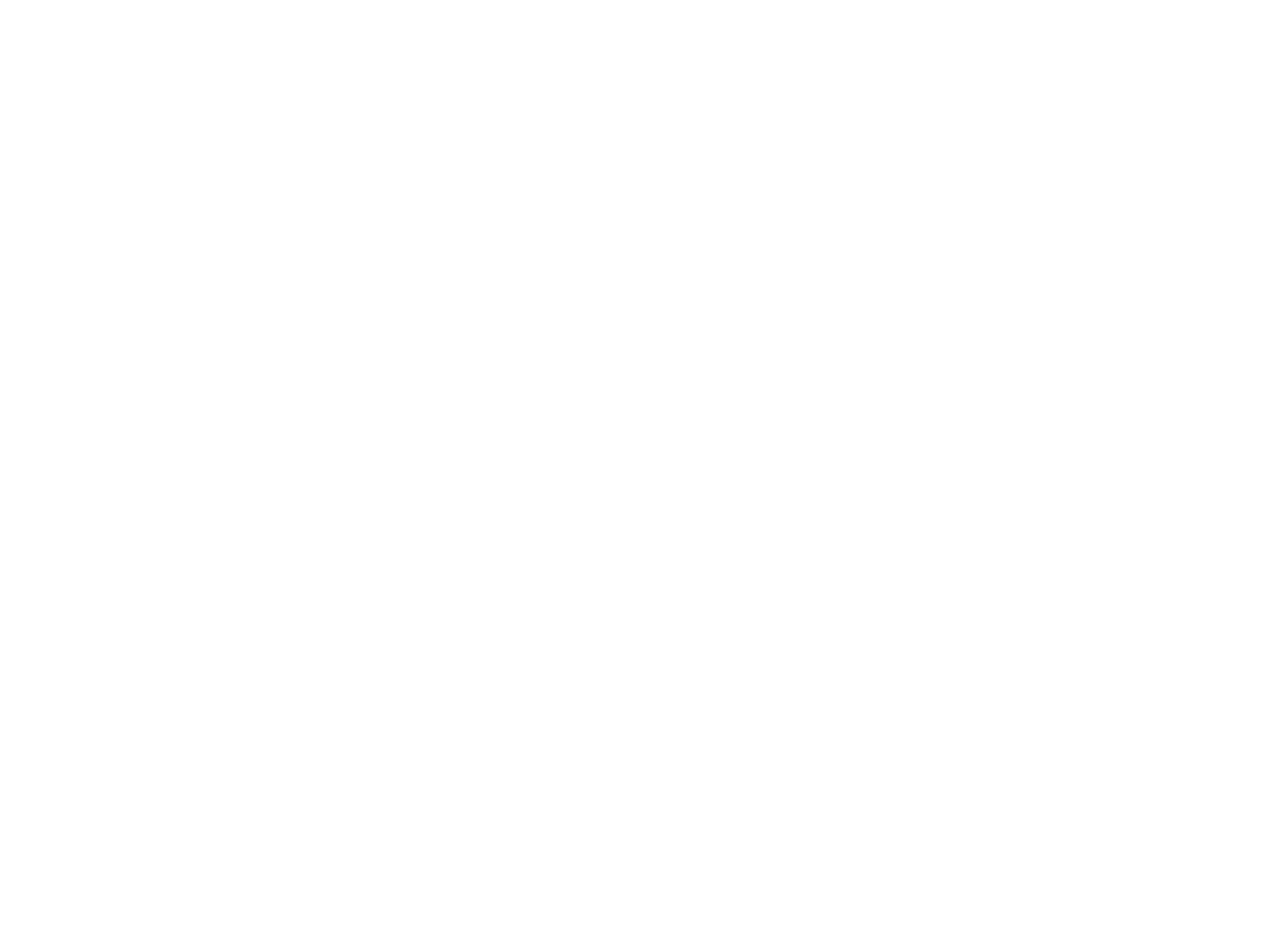
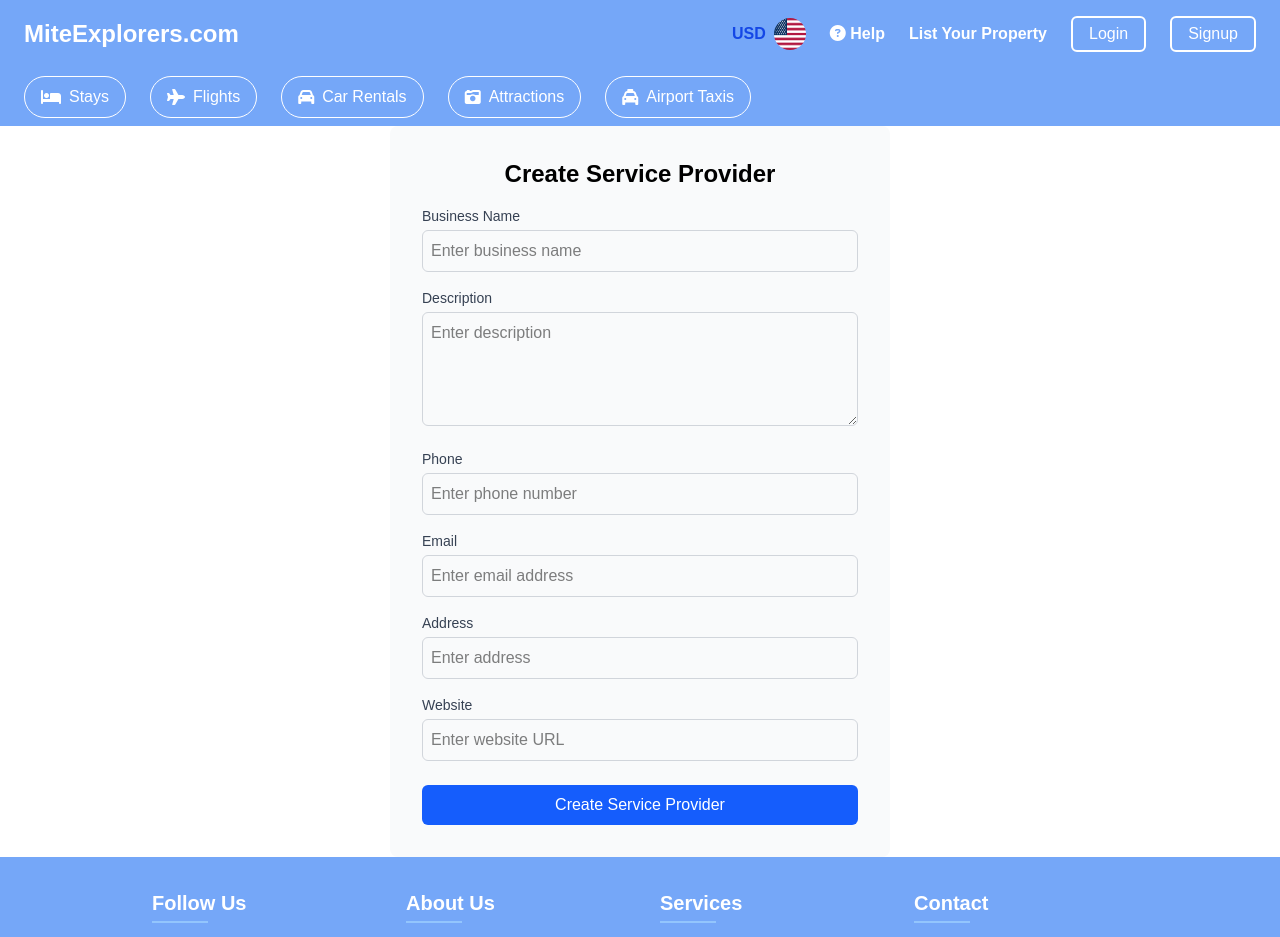
Before and after one commit to Wanyangu1/Elite_Explorers_Frontend, a Vue app: page /ListProperty in a window 1280 px wide. Before the commit this address had no page. Shown: the top 937 px of the page. Before the commit the page ends 800 px from the top, so only its background shows below. Built offline with nearby package versions, Linux system fonts and the light colour scheme; no server answers.

Commit message:
wip: trying to upload provider

```diff
--- a/src/components/TheNavbar.vue
+++ b/src/components/TheNavbar.vue
@@ -43,7 +43,7 @@
         <router-link to="/" class="text-white font-semibold hover:text-gray-300">
           <i class="fas fa-question-circle"></i> Help
         </router-link>
-        <router-link to="/" class="text-white font-semibold hover:text-gray-300">
+        <router-link to="/ListProperty" class="text-white font-semibold hover:text-gray-300">
           List Your Property
         </router-link>
 
@@ -92,7 +92,7 @@
         </router-link>
 
         <!-- List Your Property -->
-        <router-link to="/"
+        <router-link to="/ListProperty"
           class="flex items-center text-white py-2 hover:bg-blue-600 hover:text-white transition duration-300">
           <i class="fas fa-building mr-2"></i> List Your Property
         </router-link>
--- /dev/null
+++ b/src/pages/services/ListProperty.vue
@@ -0,0 +1,134 @@
+<script setup>
+import { ref, onMounted } from 'vue'
+import axiosInstance from '@/axiosconfig/axiosInstance'
+import TheNavbar from '@/components/TheNavbar.vue'
+import TheFooter from '@/components/TheFooter.vue'
+
+const businessName = ref('')
+const serviceDescription = ref('')
+const phone = ref('')
+const email = ref('')
+const address = ref('')
+const website = ref('')
+const userId = ref(null)
+const errorMessages = ref({})
+
+const fetchUserProfile = async () => {
+  try {
+    const response = await axiosInstance.get('/api/profile/')
+    userId.value = response.data.id
+    email.value = response.data.email || ''
+    businessName.value = response.data.business_name || ''
+    phone.value = response.data.phone || ''
+    address.value = response.data.address || ''
+    website.value = response.data.website || ''
+  } catch (error) {
+    console.error('Failed to fetch user profile:', error)
+  }
+}
+
+onMounted(() => {
+  fetchUserProfile()
+})
+
+const submitServiceProvider = async () => {
+  errorMessages.value = {}
+  try {
+    const response = await axiosInstance.post('/api/services/providers/create/', {
+      user: userId.value,
+      business_name: businessName.value,
+      description: serviceDescription.value,
+      phone: phone.value,
+      email: email.value,
+      address: address.value,
+      website: website.value
+      // 'verified' is excluded as it's read-only
+    })
+
+    console.log('Service provider created:', response.data)
+    alert('Service provider created successfully!')
+  } catch (error) {
+    if (error.response && error.response.data) {
+      errorMessages.value = error.response.data
+    }
+    console.error('Error creating service provider:', error)
+  }
+}
+</script>
+
+<template>
+  <TheNavbar />
+  <div class="service-provider-form">
+    <h2 class="text-center text-2xl font-bold">Create Service Provider</h2>
+
+    <!-- Business Name -->
+    <div class="mt-4">
+      <label class="block text-sm font-medium text-gray-700">Business Name</label>
+      <input v-model="businessName" type="text" class="input" placeholder="Enter business name" />
+      <p v-if="errorMessages.business_name" class="text-red-500 text-sm">{{ errorMessages.business_name[0] }}</p>
+    </div>
+
+    <!-- Description -->
+    <div class="mt-4">
+      <label for="description" class="block text-sm font-medium text-gray-700">Description</label>
+      <textarea v-model="serviceDescription" id="description" class="input" rows="4"
+        placeholder="Enter description"></textarea>
+      <p v-if="errorMessages.description" class="text-red-500 text-sm">{{ errorMessages.description[0] }}</p>
+    </div>
+
+    <!-- Phone -->
+    <div class="mt-4">
+      <label class="block text-sm font-medium text-gray-700">Phone</label>
+      <input v-model="phone" type="text" class="input" placeholder="Enter phone number" />
+      <p v-if="errorMessages.phone" class="text-red-500 text-sm">{{ errorMessages.phone[0] }}</p>
+    </div>
+
+    <!-- Email -->
+    <div class="mt-4">
+      <label class="block text-sm font-medium text-gray-700">Email</label>
+      <input v-model="email" type="email" class="input" placeholder="Enter email address" />
+      <p v-if="errorMessages.email" class="text-red-500 text-sm">{{ errorMessages.email[0] }}</p>
+    </div>
+
+    <!-- Address -->
+    <div class="mt-4">
+      <label class="block text-sm font-medium text-gray-700">Address</label>
+      <input v-model="address" type="text" class="input" placeholder="Enter address" />
+      <p v-if="errorMessages.address" class="text-red-500 text-sm">{{ errorMessages.address[0] }}</p>
+    </div>
+
+    <!-- Website -->
+    <div class="mt-4">
+      <label class="block text-sm font-medium text-gray-700">Website</label>
+      <input v-model="website" type="url" class="input" placeholder="Enter website URL" />
+      <p v-if="errorMessages.website" class="text-red-500 text-sm">{{ errorMessages.website[0] }}</p>
+    </div>
+
+    <!-- Submit -->
+    <div class="mt-6">
+      <button @click="submitServiceProvider"
+        class="w-full bg-blue-600 text-white py-2 rounded-md hover:bg-blue-700 transition">
+        Create Service Provider
+      </button>
+    </div>
+  </div>
+  <TheFooter />
+</template>
+
+<style scoped>
+.service-provider-form {
+  max-width: 500px;
+  margin: 0 auto;
+  padding: 2rem;
+  background-color: #f9fafb;
+  border-radius: 8px;
+}
+
+.input {
+  margin-top: 0.25rem;
+  padding: 0.5rem;
+  width: 100%;
+  border: 1px solid #d1d5db;
+  border-radius: 0.375rem;
+}
+</style>
--- a/src/router/index.js
+++ b/src/router/index.js
@@ -4,6 +4,7 @@
 import SignupPage from '@/pages/Registration/SignupPage.vue'
 import ServiceDetail from '@/pages/services/ServiceDetail.vue'
 import BookingPage from '@/pages/Booking/BookingPage.vue'
+import ListProperty from '@/pages/services/ListProperty.vue'
 
 const router = createRouter({
   history: createWebHistory(import.meta.env.BASE_URL),
@@ -33,6 +34,11 @@
       name: 'BookingPage',
       component: BookingPage,
     },
+    {
+      path: '/ListProperty',
+      name: 'ListProperty',
+      component: ListProperty,
+    },
   ],
 })
 
```
